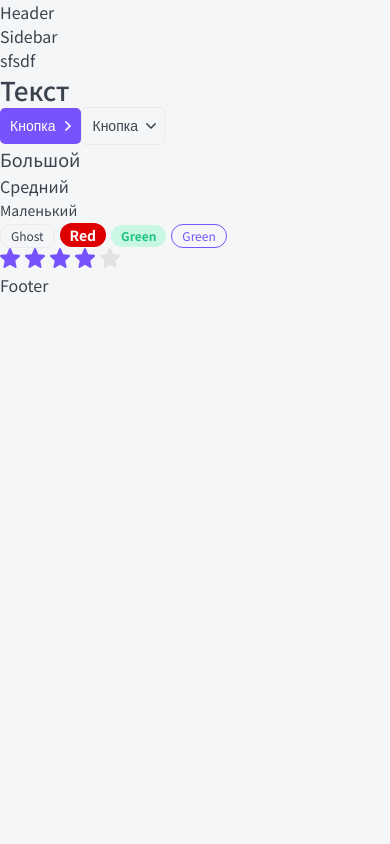
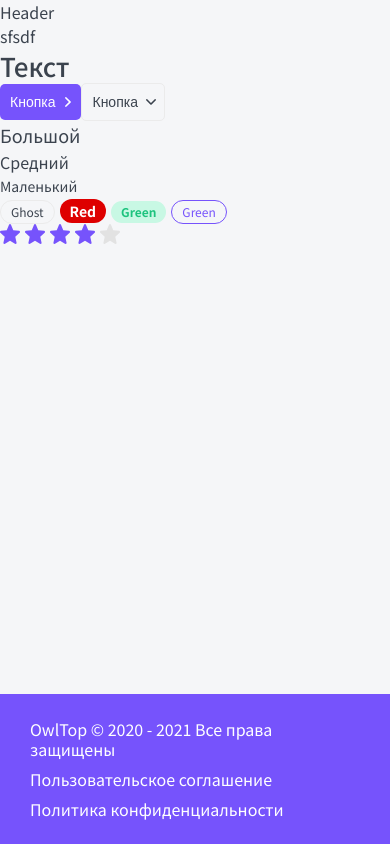
Before and after one commit to Laschenkov67/top-app, a Next.js app: page / in a window 390 px wide. Built offline with nearby package versions, Linux system fonts and the light colour scheme.

Commit message:
Верстка footer

```diff
--- a/layout/Footer/Footer.module.css
+++ b/layout/Footer/Footer.module.css
@@ -0,0 +1,21 @@
+.footer {
+	display: grid;
+	grid-template-columns: 1fr auto auto;
+	gap: 10px 40px;
+	color: var(--white);
+	font-size: 16px;
+	line-height: 20px;
+
+	background: var(--primary);
+	padding: 25px 30px;
+}
+
+.footer a:hover {
+	color: var(--gray-light);
+}
+
+@media (max-width: 765px) {
+	.footer {
+		grid-template-columns: 1fr;
+	}
+}
--- a/layout/Footer/Footer.tsx
+++ b/layout/Footer/Footer.tsx
@@ -1,11 +1,16 @@
 import { FooterProps } from './Footer.props';
-import styles from './Header.module.css';
+import styles from './Footer.module.css';
 import cn from 'classnames';
+import { format } from 'date-fns';
 
-export const Footer = ({ ...props }: FooterProps): JSX.Element => {
+export const Footer = ({ className, ...props }: FooterProps): JSX.Element => {
 	return (
-		<div {...props}>
-			Footer
-		</div>
+		<footer className={cn(className, styles.footer)} {...props}>
+			<div>
+				OwlTop © 2020 - {format(new Date(), 'yyyy')} Все права защищены
+			</div>
+			<a href="#" target="_blank">Пользовательское соглашение</a>
+			<a href="#" target="_blank">Политика конфиденциальности</a>
+		</footer>
 	);
 };
--- /dev/null
+++ b/layout/Layout.module.css
@@ -0,0 +1,45 @@
+.wrapper {
+	display: grid;
+	grid-template-columns: auto 230px minmax(320px, 1200px) auto;
+	grid-template-rows: auto 1fr auto;
+	min-height: 100vh;
+	grid-template-areas:
+	". header header ."
+	". sidebar body ."
+	"footer footer footer footer";
+}
+
+.header {
+	grid-area: header;
+	display: none;
+}
+
+.sidebar {
+	grid-area: sidebar;
+}
+
+.body {
+	grid-area: body;
+}
+
+.footer {
+	grid-area: footer;
+}
+
+@media (max-width: 765px) {
+	.wrapper {
+		grid-template-columns: minmax(320px, 1fr);
+		grid-template-areas:
+			"header"
+			"body"
+			"footer";
+	}
+
+	.sidebar {
+		display: none;
+	}
+
+	.header {
+		display: block;
+	}
+}
--- a/layout/Layout.tsx
+++ b/layout/Layout.tsx
@@ -1,5 +1,5 @@
 import { LayoutProps } from './Layout.props';
-import cn from 'classnames';
+import styles from './Layout.module.css';
 import { Header } from './Header/Header';
 import React, { FunctionComponent } from 'react';
 import { Sidebar } from './Sidebar/Sidebar';
@@ -7,16 +7,14 @@
 
 const Layout = ({ children }: LayoutProps): JSX.Element => {
 	return (
-		<>
-			<Header />
-			<div>
-				<Sidebar />
-				<div>
-					{children}
-				</div>
-			</div>
-			<Footer />
-		</>
+        <div className={styles.wrapper}>
+            <Header className={styles.header} />
+            <Sidebar className={styles.sidebar} />
+            <div className={styles.body}>
+                {children}
+            </div>
+            <Footer className={styles.footer} />
+        </div>
 	);
 };
 
--- a/package.json
+++ b/package.json
@@ -11,6 +11,8 @@
   },
   "dependencies": {
     "@svgr/webpack": "^5.5.0",
+    "axios": "^0.21.1",
+    "date-fns": "^2.22.1",
     "next": "10.2.3",
     "react": "17.0.2",
     "react-dom": "17.0.2",
```
Also changed, not shown: 1 other file (tests, documents, lock files or other folders).
